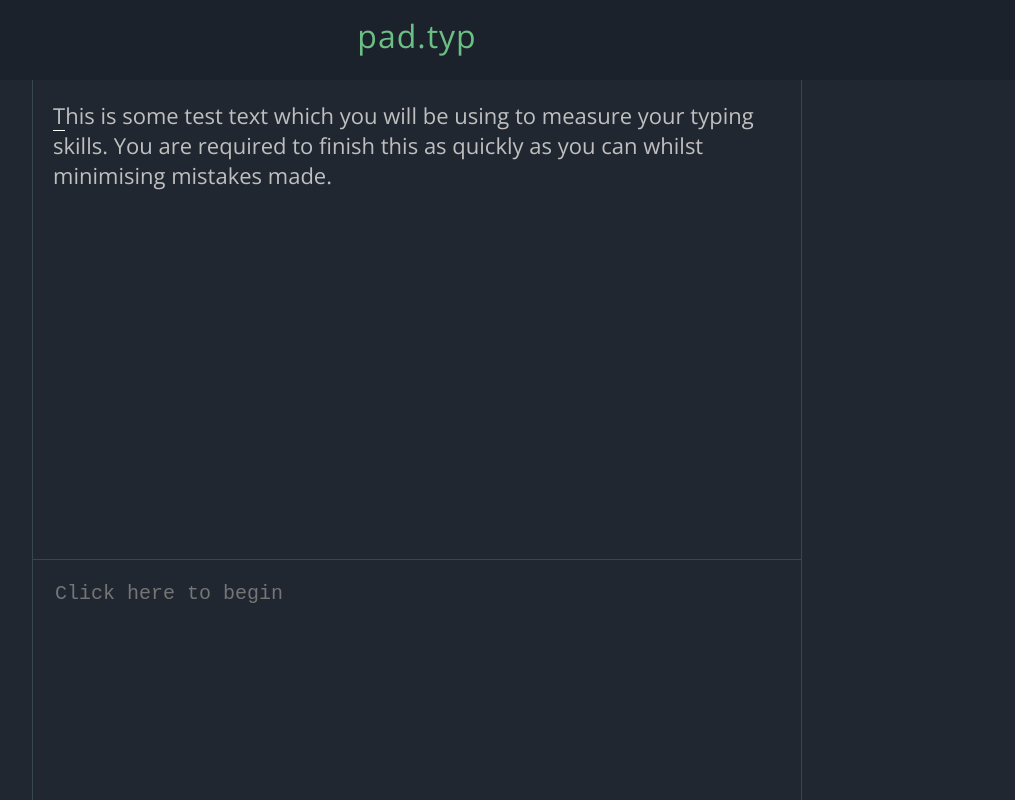
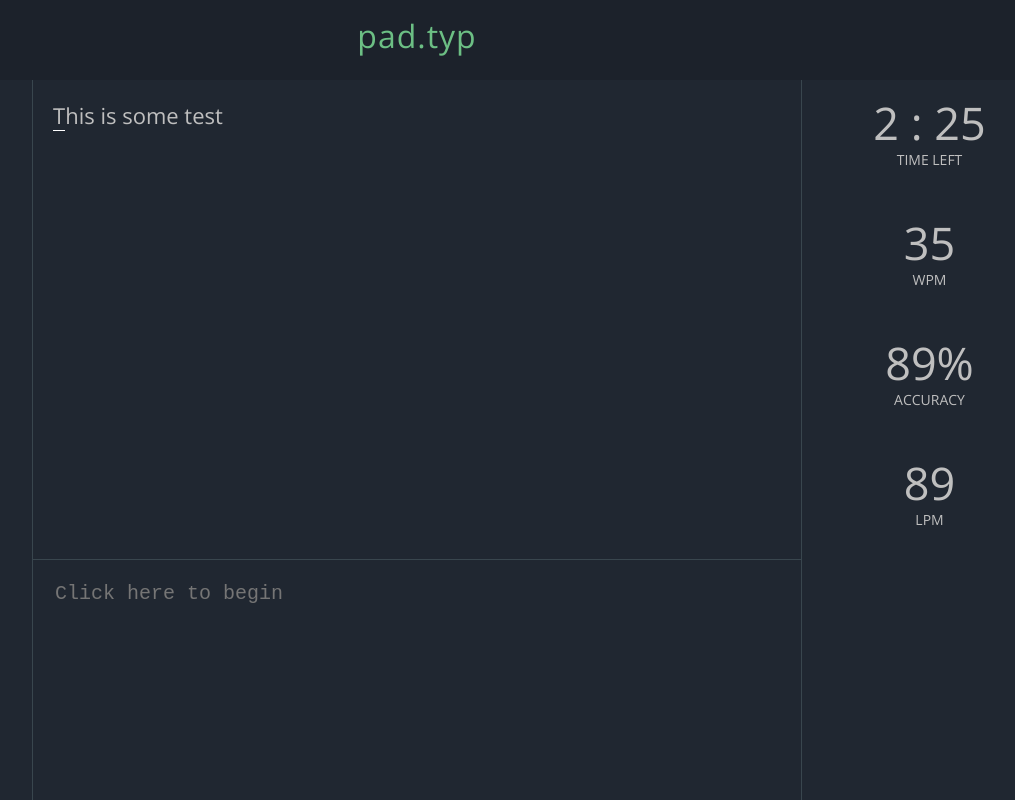
Before and after one commit to BarshaR/padtyp, a website: page index.html in a window 1280 px wide. Shown: the whole page, without its empty margins (223-1238 px from the left). Drawn offline with nearby package versions, Linux system fonts and the light colour scheme.

Commit message:
Added right sidebar performance indicators, added clock class to countdown, fixed bugs with completing the passage

```diff
--- a/css/style.css
+++ b/css/style.css
@@ -53,6 +53,8 @@
 	background: #202731;
 	border-left: 1px solid rgb(57, 70, 78);
 	grid-area: right-sidebar;
+	display: grid;
+	grid-template-rows: repeat(6, 1fr);
 }
 
 .typing-passage-wrapper {
@@ -96,3 +98,49 @@
     outline: none;
     font-size: 22px;
 }
+
+.right-sidebar > div {
+	/* border-bottom: 1px solid rgb(57, 70, 78); */
+	padding: 20px;
+
+}
+
+.right-sidebar > div .perf-indicator-counter {
+	font-size: 45px;
+	line-height: 45px;
+}
+
+.right-sidebar > div .perf-indicator-unit {
+	font-size: 14px;
+	margin-top: 5px;
+}
+
+.right-sidebar > div span {
+	color: #bfbfbf;
+	display: block;
+	text-align: center;
+}
+
+.wpm-container {
+
+}
+
+.wpm-container span {
+	color: #bfbfbf;
+	display: block;
+	text-align: center;
+}
+
+.countdown-container {
+
+}
+.countdown-container #minutes, .countdown-container #seconds,
+.countdown-container #clock-colin {
+	display: inline;
+}
+
+.accuracy-percentage-container {
+}
+
+.lpm-container {
+}
--- a/index.html
+++ b/index.html
@@ -6,6 +6,8 @@
 	<link href="css/style.css" rel="stylesheet">
 	<link href="https://fonts.googleapis.com/css?family=Open+Sans" rel="stylesheet">
 	<script type="text/javascript" src="js/typer.js"></script>
+	<script type="text/javascript" src="js/Clock.js"></script>
+
 </head>
 <body>
 	<div class="page">
@@ -22,6 +24,34 @@
 			<textarea placeholder="Click here to begin" id="user-typing-text-area"></textarea>
 		</div>
 		<div class="right-sidebar">
+			<div class="countdown-container">
+				<div>
+					<span class="perf-indicator-counter">
+						<span id="minutes"></span>
+						<span id="clock-colin"> : </span>
+						<span id="seconds"></span>
+					</span>
+					<span class="perf-indicator-unit">TIME LEFT</span>
+				</div>
+			</div>
+			<div class="wpm-container">
+					<div>
+						<span class="perf-indicator-counter">35</span>
+						<span class="perf-indicator-unit">WPM</span>
+					</div>
+				</div>
+			<div class="accuracy-percentage-container">
+				<div>
+					<span class="perf-indicator-counter">89%</span>
+					<span class="perf-indicator-unit">ACCURACY</span>
+				</div>
+			</div>
+			<div class="lpm-container">
+				<div>
+					<span class="perf-indicator-counter">89</span>
+					<span class="perf-indicator-unit">LPM</span>
+				</div>
+			</div>
 		</div>
 	</div>
 </body>
--- /dev/null
+++ b/js/Clock.js
@@ -0,0 +1,31 @@
+/* eslint-disable no-unused-vars */
+function Clock(totalSeconds, minutesDisplay, secondsDisplay) {
+    this.totalSeconds = totalSeconds;
+    this.secondsLeft = totalSeconds % 60;
+    this.minutesLeft = Math.floor(totalSeconds / 60);
+    this.timerComplete = false;
+    this.minDisplay = minutesDisplay;
+    this.secDisplay = secondsDisplay;
+
+    this.tick = () => {
+        if (this.secondsLeft > 0) {
+            this.secondsLeft -= 1;
+        } else if (this.secondsLeft === 0 && this.minutesLeft > 0) {
+            this.minutesLeft -= 1;
+            this.secondsLeft = 59;
+        } else if (this.secondsLeft === 0 && this.minutesLeft === 0) {
+            this.timerComplete = true;
+        }
+    };
+
+    this.startTimer = () => {
+        const intervalTimer = setInterval(() => {
+            if (this.timerComplete === true) {
+                clearInterval(intervalTimer);
+            }
+            this.tick();
+            this.minDisplay.innerHTML = this.minutesLeft;
+            this.secDisplay.innerHTML = this.secondsLeft;
+        }, 1000);
+    };
+}
--- a/js/typer.js
+++ b/js/typer.js
@@ -1,16 +1,16 @@
-/* global window document */
+/* global window document Clock */
 window.onload = () => {
     const passageTextarea = document.getElementById('passage-text-area');
     const typingTextarea = document.getElementById('user-typing-text-area');
-    const testPassage = 'This is some test text which you will be using to measure your typing skills. ' +
-        'You are required to finish this as quickly as you can whilst minimising mistakes made.';
-
-    let styledTestPassage = '';
-    let typingPassageCharList = [];
-    let typedIndex = 0;
-    // fe
+    const minutesDisplay = document.getElementById('minutes');
+    const secondsDisplay = document.getElementById('seconds');
+    const testPassage = 'This is some test';
+    const typingPassageCharList = [];
     const FORWARD = 1;
     const BACKWARD = -1;
+    let styledTestPassage = '';
+    let typedIndex = 0;
+    let passageFinished = false;
 
     // Create array of character objects from passage
     function createCharacterList() {
@@ -21,9 +21,28 @@
         }
     }
 
+    // Finalise test results
+    function passageComplete() {
+        alert('finalising test results');
+        passageFinished = true;
+        typingTextarea.style.color = '#868686';
+        setTimeout(() => {
+            typingTextarea.disabled = true;
+        }, 1000);
+    }
+
+    function checkPassageEnd(index) {
+        if (typingPassageCharList.length === index + 1) {
+            passageComplete();
+            return true;
+        }
+        return false;
+    }
+
     // Move the current position indicator
     function movePosIndicator(currentIndex, direction) {
         let index = currentIndex;
+
         if (direction === 1) {
             typingPassageCharList[index].letterHandle.style.borderBottom = 'none';
             index += 1;
@@ -33,6 +52,7 @@
             index -= 1;
             typingPassageCharList[index].letterHandle.style.borderBottom = '1px solid white';
         }
+        return true;
     }
 
     // Compare last typed letter with passage at current index
@@ -41,15 +61,18 @@
             typingPassageCharList[typedIndex].correct = true;
             typingPassageCharList[typedIndex].letterHandle.style.color = '#6cbf84';
             console.log('Correct letter');
-            movePosIndicator(typedIndex, FORWARD);
         } else {
             typingPassageCharList[typedIndex].correct = false;
             console.log('Incorrect letter');
             typingPassageCharList[typedIndex].letterHandle.style.color = '#fc4a1a';
-            movePosIndicator(typedIndex, FORWARD);
         }
-
+        // Check if the typing passage is complete
+        if (checkPassageEnd(typedIndex)) {
+            return false;
+        }
+        movePosIndicator(typedIndex, FORWARD);
         typedIndex += 1;
+        return true;
     }
 
     function getLetterElementList() {
@@ -66,17 +89,21 @@
 
     // Event listener for backspace when typing
     typingTextarea.addEventListener('keydown', (event) => {
-        if (event.which === 8 && typedIndex > 0) {
+        if (event.which === 8 && typedIndex > 0 && !passageFinished) {
             movePosIndicator(typedIndex, BACKWARD);
             typedIndex -= 1;
             typingPassageCharList[typedIndex].letterHandle.style.color = '#bfbfbf';
         }
     });
 
+    // create a new clock, providing the number of seconds
+    // and handles to the seconds and minutes html elements
+    const clock = new Clock(150, minutesDisplay, secondsDisplay);
+    clock.startTimer();
+
     createCharacterList();
     passageTextarea.innerHTML = styledTestPassage;
     getLetterElementList();
     // Initialise typing cursor on first character
     typingPassageCharList[typedIndex].letterHandle.style.borderBottom = '1px solid white';
-    console.log(typingPassageCharList);
 };
```
